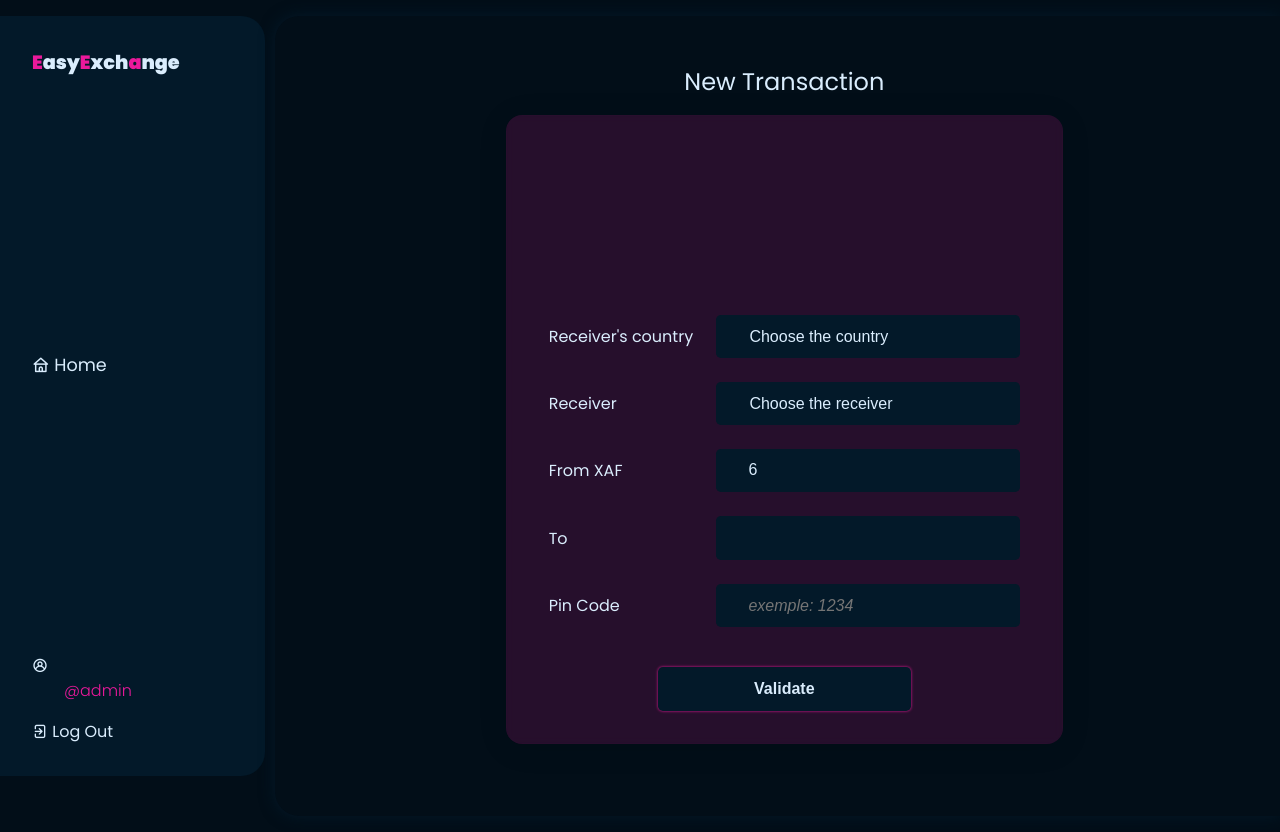
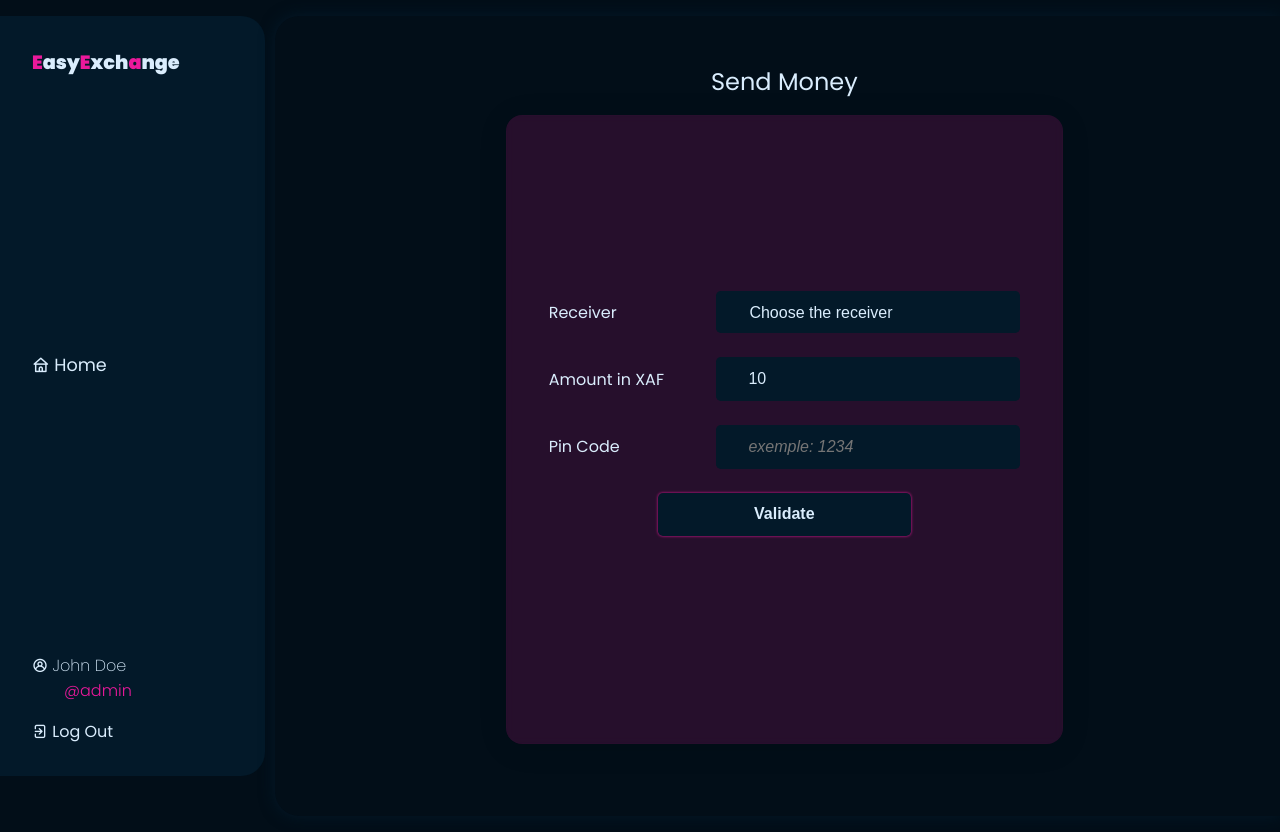
Before and after one commit to ramzy05/GlobyBank, a Django app: page /transfer in a window 1280 px wide. Run offline with Django 4.2, Linux system fonts and the light colour scheme; a user stored in the database is signed in; data comes from the database, SQL or seed files in the repository; both versions use the stored data as it was after the commit.

Commit message:
transfer of money to another user is working perfectly

```diff
--- a/authentication/models.py
+++ b/authentication/models.py
@@ -81,3 +81,7 @@ class Account(AbstractBaseUser):
     @property
     def get_country_currency(self):
         return 'XAF'
+
+    @property
+    def get_fullname(self):
+        return self.first_name + ' ' + self.last_name
--- a/static/css/style.css
+++ b/static/css/style.css
@@ -329,7 +329,7 @@ border: 1px solid rgba(235, 25, 155, 0.01);
     display: flex;
     flex-direction: column;
     row-gap: 1.5rem;
-    justify-content: flex-end;
+    justify-content: center;
     align-items: center;
     /* color: var(--gray-color); */
     color: var(--white);
--- a/static/js/general.js
+++ b/static/js/general.js
@@ -31,3 +31,12 @@ function imposeMinMax(el) {
 		}
 	}
 }
+
+function handleChangeOnAmountInput(e) {
+	imposeMinMax(e.target);
+}
+function typeOnlyDigits(e) {
+	if (e.which < 48 || e.which > 57) {
+		e.preventDefault();
+	}
+}
--- a/static/js/transaction.js
+++ b/static/js/transaction.js
@@ -1,163 +1,17 @@
 const codePin = document.getElementById('id_code_pin');
 const countryInput = document.getElementById('id_country');
 const receiverInput = document.getElementById('id_receiver');
-const fromCurrencyLabel = document
-	.querySelector('[for="id_amount"]')
-	.querySelector('span');
-const toCurrencyLabel = document
-	.querySelector('[for="id_amount_converted"]')
-	.querySelector('span');
-const fromCurrencyInput = document.querySelector('#id_amount');
-const toCurrencyInput = document.querySelector('#id_amount_converted');
+
+const currencyInput = document.querySelector('#id_amount');
 
 const submitBtn = document.querySelector('#submit-btn');
 
-countryInput.onchange = handleCountryOnChange;
-
-fromCurrencyInput.onchange = handleChangeOnFromAmountInput;
-toCurrencyInput.onchange = handleChangeOnToAmountInput;
-codePin.onkeypress = typeOnlyDigits;
-
-function typeOnlyDigits(e) {
-	if (e.which < 48 || e.which > 57) {
-		e.preventDefault();
-	}
-}
-
-function load_users(users) {
-	let usersFormats = `<option value=" ">Choose the receiver</option>`;
-	for (const user of users) {
-		usersFormats += `<option value="${user.username}">${user.first_name} ${user.last_name}</option>`;
-	}
-	receiverInput.innerHTML = usersFormats;
-}
-
-function handleCountryOnChange(e) {
-	if (e.target.value === ' ') {
-		load_users([]);
-		toCurrencyLabel.innerHTML = '';
-		return;
-	}
-	e.preventDefault();
-	spinner.removeAttribute('hidden');
-	const country = e.target.value;
-	const url = '/users/' + country;
-	const method = 'POST';
-	const csrftoken = getCookie('csrftoken');
-	const xhr = new XMLHttpRequest();
-	const responseType = 'json';
-	xhr.responseType = responseType;
-	xhr.open(method, url);
-	xhr.setRequestHeader('X-CSRFToken', csrftoken);
-	xhr.onload = function () {
-		if (xhr.status === 200) {
-			// console.log(xhr.response.users)
-			spinner.setAttribute('hidden', '');
-			load_users(xhr.response.users);
-			toCurrencyLabel.innerHTML = xhr.response.currency;
-
-			let to = toCurrencyLabel.innerText;
-			let from = fromCurrencyLabel.innerText;
-			let amount = fromCurrencyInput.value;
-			convertAmount(to, from, amount, 'from-to');
-		} else if (xhr.status === 400) {
-			console.log(xhr.response);
-		} else if (xhr.status === 404) {
-			console.log(xhr.response);
-			toCurrencyLabel.innerHTML = '';
-		} else if (xhr.status === 500) {
-			alert('There was a server error, please try again.');
-		}
-	};
-	xhr.onerror = function () {
-		alert('An error occured, Please try again later.');
-	};
-	xhr.send();
-}
-
-function handleChangeOnFromAmountInput(e) {
-	imposeMinMax(e.target);
-
-	if (countryInput.value !== '') {
-		let to = toCurrencyLabel.innerText;
-		let from = fromCurrencyLabel.innerText;
-		let amount = e.target.value;
-		convertAmount(to, from, amount, 'from-to');
-	}
-}
-
-function handleChangeOnToAmountInput(e) {
-	if (countryInput.value !== '') {
-		let from = toCurrencyLabel.innerText;
-		let to = fromCurrencyLabel.innerText;
-		let amount = e.target.value;
-		convertAmount(to, from, amount, 'to-from');
-	}
-}
-function imposeMinMax(el) {
-	if (el.value != '') {
-		if (parseInt(el.value) < parseInt(el.min)) {
-			el.value = el.min;
-		}
-		if (parseInt(el.value) > parseInt(el.max)) {
-			el.value = el.max;
-		}
-	}
-}
-function convertAmount(to, from, amount, direction) {
-	// return 100
-	if (to == '' || from == '') return;
-	var myHeaders = new Headers();
-	myHeaders.append('apikey', 'wS55XguJEzNOuWaCmBQ2sCLmLKtg2vge');
-
-	var requestOptions = {
-		method: 'GET',
-		redirect: 'follow',
-		headers: myHeaders,
-	};
-
-	spinner.removeAttribute('hidden');
-	submitBtn.disabled = true;
-	fetch(
-		`https://api.apilayer.com/exchangerates_data/convert?to=${to}&from=${from}&amount=${amount}`,
-		requestOptions
-	)
-		.then((response) => response.text())
-		.then((result) => {
-			let data = JSON.parse(result);
-			if (data?.success === true) {
-				data.result = Number(data.result).toFixed(2);
-				if (direction === 'from-to') {
-					toCurrencyInput.value = data.result;
-					spinner.setAttribute('hidden', '');
-					submitBtn.disabled = false;
-				} else {
-					fromCurrencyInput.value = data.result; //to-from
-					/*
-                if the result is greater than the max of my account, let's us set fromInput to the max
-                and recall convertAmount
-
-        */
-					if (parseInt(data.result) > fromCurrencyInput.max) {
-						imposeMinMax(fromCurrencyInput);
-						let to = toCurrencyLabel.innerText;
-						let from = fromCurrencyLabel.innerText;
-						let amount = fromCurrencyInput.max;
-						convertAmount(to, from, amount, 'from-to');
-					}
-				}
-				spinner.setAttribute('hidden', '');
-				submitBtn.disabled = false;
-			}
-		})
-		.catch((error) => console.log('error', error));
-}
+currencyInput.onchange = handleChangeOnAmountInput;
+codePin.addEventListener('keypress', typeOnlyDigits);
 
 function inputsAreNotBlank() {
 	return (
-		countryInput.value != ' ' &&
-		fromCurrencyInput.value != '' &&
-		toCurrencyInput.value != '' &&
+		currencyInput.value != '' &&
 		receiverInput.value != ' ' &&
 		codePin.value != ''
 	);
@@ -195,5 +49,5 @@ function handleTransactionFormDidSubmit(e) {
 		displayMessage('please fill all the fields', 'error');
 	}
 }
-const transacForm = document.getElementById('transac-form');
+const transacForm = document.getElementById('form');
 transacForm.addEventListener('submit', handleTransactionFormDidSubmit);
--- a/templates/auth/transaction.html
+++ b/templates/auth/transaction.html
@@ -1,51 +1,38 @@
-{% extends 'base.html' %}
-{% load static %}
-
-
-{% block title %}
-    Transaction
-{% endblock title %}
-
-{% block content %}
-<div class="main-content form ">
+{% extends 'base.html' %} {% load static %} {% block title %} Transaction
+{%endblock title %} {% block content %}
+<div class="main-content form">
 	<div class="grid form">
-        <h2>New Transaction</h2>
+		<h2>Send Money</h2>
 
 		<div class="form-container">
 			<div id="message-box" class="">
 				<p></p>
 			</div>
-            <form action="" method="post" id="transac-form">
+			<form action="" method="post" id="form">
 				{% csrf_token %}
-                <div hidden  id="spinner"></div>
+				<div hidden id="spinner">
+					<p></p>
+				</div>
 				<div class="form-control">
-                    <label for="id_country">Receiver's country</label>
-                    <select name="country" id="id_country">
-						<option value=" " selected>Choose the country</option>
-						{% for country in countries %}
-						<option value="{{country.name}}">{{country.name}}</option>
+					<label for="id_receiver">Receiver</label>
+					<select name="receiver" id="id_receiver">
+						<option value=" " selected>Choose the receiver</option>
+						{% for other_user in users %}
+						<option value="{{other_user.username}}">
+							{{other_user.get_fullname}}
+						</option>
 						{% endfor %}
 					</select>
 				</div>
 				<div class="form-control">
-					<label for="id_receiver">Receiver</label>
-					<select name="receiver" id="id_receiver">
-                        <option value=' ' selected>Choose the receiver</option>
-                    </select>
-                </div>
-                <div class="form-control">
-                    <label for="id_amount">From <span>{{request.user.get_country_currency}}</span></label>
-                    <input type="number" value="6" name="amount" id="id_amount" min="6" max={{request.user.balance}}  step="0.01">
-
-                </div>
-                <div class="form-control">
-                    <label for="id_amount_converted">To <span></span></label>
+					<label for="id_amount">Amount in <span>{{currency}}</span></label>
 					<input
 						type="number"
-						min="6"
-						value=""
-						name="amount_converted"
-						id="id_amount_converted"
+						value="{{min_amount}}"
+						name="amount"
+						id="id_amount"
+						min="min_amount"
+						max="{{max_amount}}"
 						step="0.01"
 					/>
 				</div>
@@ -57,6 +44,7 @@
 						id="id_code_pin"
 						maxlength="4"
 						placeholder="exemple: 1234"
+						inputmode="numeric"
 					/>
 				</div>
 
--- a/templates/base.html
+++ b/templates/base.html
@@ -2,33 +2,24 @@
 <!DOCTYPE html>
 <html lang="en">
 	<head>
-    <meta charset="UTF-8">
-    <meta http-equiv="X-UA-Compatible" content="IE=edge">
-    <meta name="viewport" content="width=device-width, initial-scale=1.0">
-    <link rel="stylesheet" href="https://unicons.iconscout.com/release/v4.0.0/css/line.css">
-    <link rel="stylesheet" href="{% static 'css/style.css' %}">
-    <title>EasyExchange-{% block title%}{% endblock title%}</title>
+		<meta charset="UTF-8" />
+		<meta http-equiv="X-UA-Compatible" content="IE=edge" />
+		<meta name="viewport" content="width=device-width, initial-scale=1.0" />
+		<link
+			rel="stylesheet"
+			href="https://unicons.iconscout.com/release/v4.0.0/css/line.css"
+		/>
+		<link rel="stylesheet" href="{% static 'css/style.css' %}" />
+		<title>GlobyBank -{% block title%}{% endblock title%}</title>
 	</head>
 	<body>
 		<main>
-  <section id="side-bar">
-      {% include 'components/sidebar.html' %}
+			<section id="side-bar">{% include 'components/sidebar.html' %}</section>
+			<section id="main-content">
+				{% block content %} {% endblock content %}
 			</section>
-  <section id="main-content">
-
-
-        {% block content %}
-
-        {% endblock content %}
-
-
-  </section>
-
 		</main>
-    <script src="{% static 'js/general.js' %}">
-    </script>
-  {% block scripts %}
-
-  {% endblock scripts %}
+		<script src="{% static 'js/general.js' %}"></script>
+		{% block scripts %} {% endblock scripts %}
 	</body>
 </html>
--- a/transaction/views.py
+++ b/transaction/views.py
@@ -21,12 +21,22 @@ def home_view(request):
 @login_required(login_url='login')
 def transfer_view(request):
     user = request.user
-    context = {'user': user}
+    min_amount = 10
+    max_amount = user.balance
+    users = Account.objects.exclude(username=user.username)
+
+    context = {
+        'user': user,
+        'currency': 'XAF',
+        'max_amount': max_amount,
+        'min_amount': min_amount,
+        'users': users,
+    }
 
     if request.method == 'POST':
-        user_pin_code = request.POST['code_pin']
-        withdrawed_amount = decimal.Decimal(request.POST['amount'])
-        received_amount = withdrawed_amount
+        user_pin_code = request.POST['pin_code']
+        sent_amount = decimal.Decimal(request.POST['amount'])
+        received_amount = sent_amount
 
         if user_pin_code != user.code_pin:
             return JsonResponse({'result': False, 'errors': {'code_pin': [{'message': 'Your pin code is incorrect'}]}}, safe=False, status=400)
@@ -36,12 +46,14 @@ def transfer_view(request):
         if receiver is None:
             return JsonResponse({'result': False, 'errors': {'receiver': [{'message': 'Unkwown receiver'}]}}, safe=False, status=400)
         # Everything is good we can make the transaction between the too user
-        user.balance -= withdrawed_amount
+        user.balance -= sent_amount
+        if user.balance <= 0:
+            user.balance = 0.00
         receiver.balance += received_amount
         user.save(update_fields=['balance'])
         receiver.save(update_fields=['balance'])
         new_transaction = Transaction.objects.create(
-            sender=user, receiver=receiver, amount_sent=withdrawed_amount, amount_received=received_amount)
+            orderer=user, receiver=receiver, amount_sent=sent_amount, amount_received=received_amount)
         if new_transaction:
             return JsonResponse({'result': True, 'url': '/home'}, safe=False, status=201)
 
@@ -53,7 +65,7 @@ def transfer_view(request):
 @login_required(login_url='login')
 def recharge_withdraw_view(request, action):
     user = request.user
-    min_amount = 50
+    min_amount = 10
     max_amount = 10000
     context = {
         'user': user,
```
Also changed, not shown: static/js/withdraw_recharge.js (+0 -10 lines), templates/auth/recharge.html (+2 -5 lines), templates/auth/withdraw.html (+2 -5 lines), db.sqlite3. Lines whose indentation alone changed are shown as unchanged.
